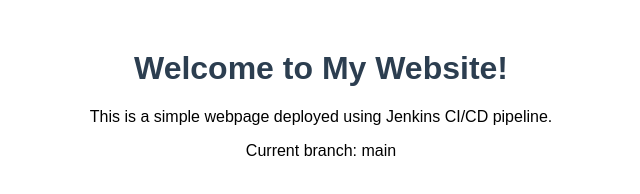
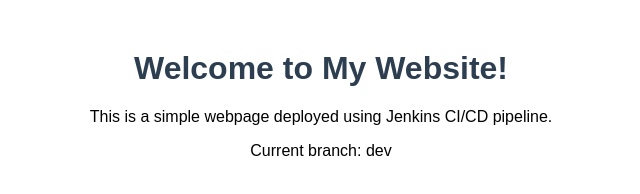
Before and after one commit to MohanRamola/web-deploy, a plain HTML site: page index.html in a window 1280 px wide. Shown: the full height of the page, 319-959 px from the left. Drawn offline with Linux system fonts and the light colour scheme.

Commit message:
Update index.html for dev branch

```diff
--- a/index.html
+++ b/index.html
@@ -16,6 +16,6 @@
 <body>
     <h1>Welcome to My Website!</h1>
     <p>This is a simple webpage deployed using Jenkins CI/CD pipeline.</p>
-    <p>Current branch: main</p>
+    <p>Current branch: dev</p>
 </body>
 </html>
```
